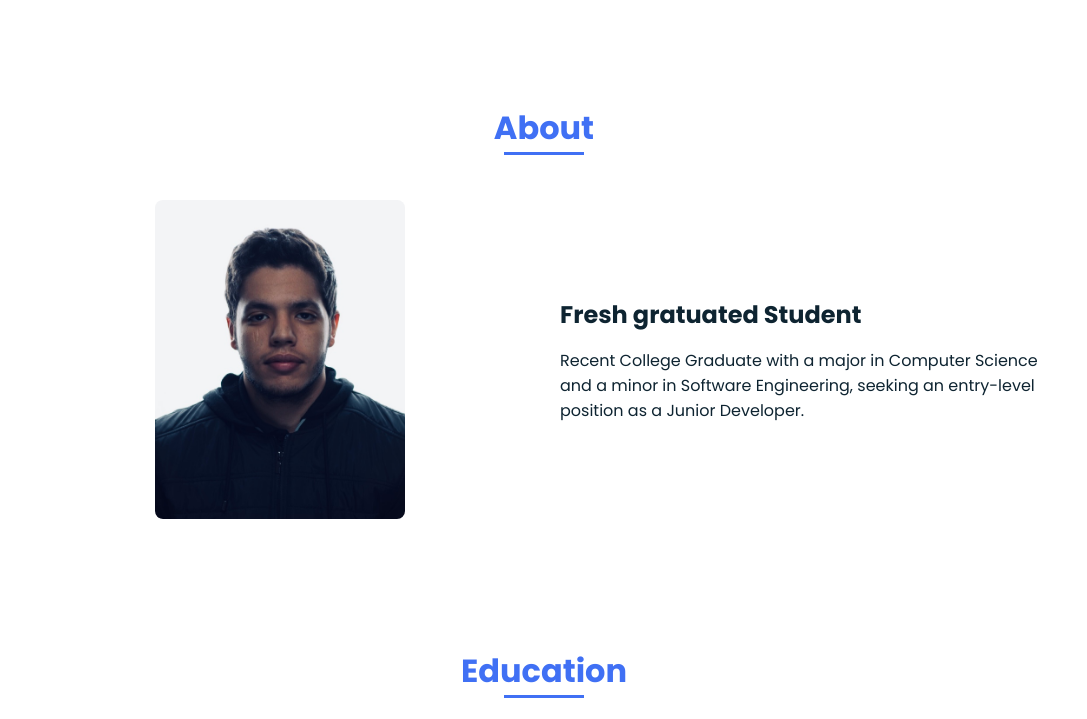
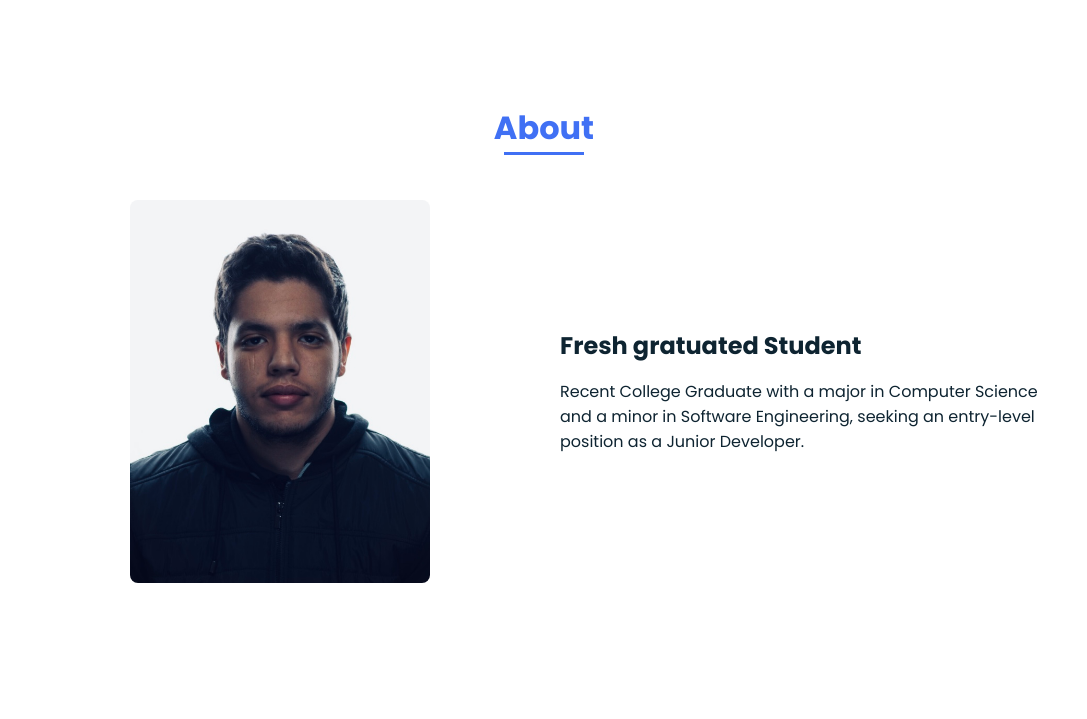
Before and after one commit to Amrr-Mahmoud/Amr-Mahmoud, a plain HTML site: page index.html in a window 1280 px wide. Shown: the part 776-1495 px from the top of the page, without its empty margins (96-1183 px from the left). Drawn offline with nearby package versions, Linux system fonts and the light colour scheme.

Commit message:
Update index.html

```diff
--- a/index.html
+++ b/index.html
@@ -11,7 +11,7 @@
    <style>
    .responsive {
   width: 100%;
-  max-width: 250px;
+  max-width: 310px;
   height: auto;
 }
       /* CARDS */
```
